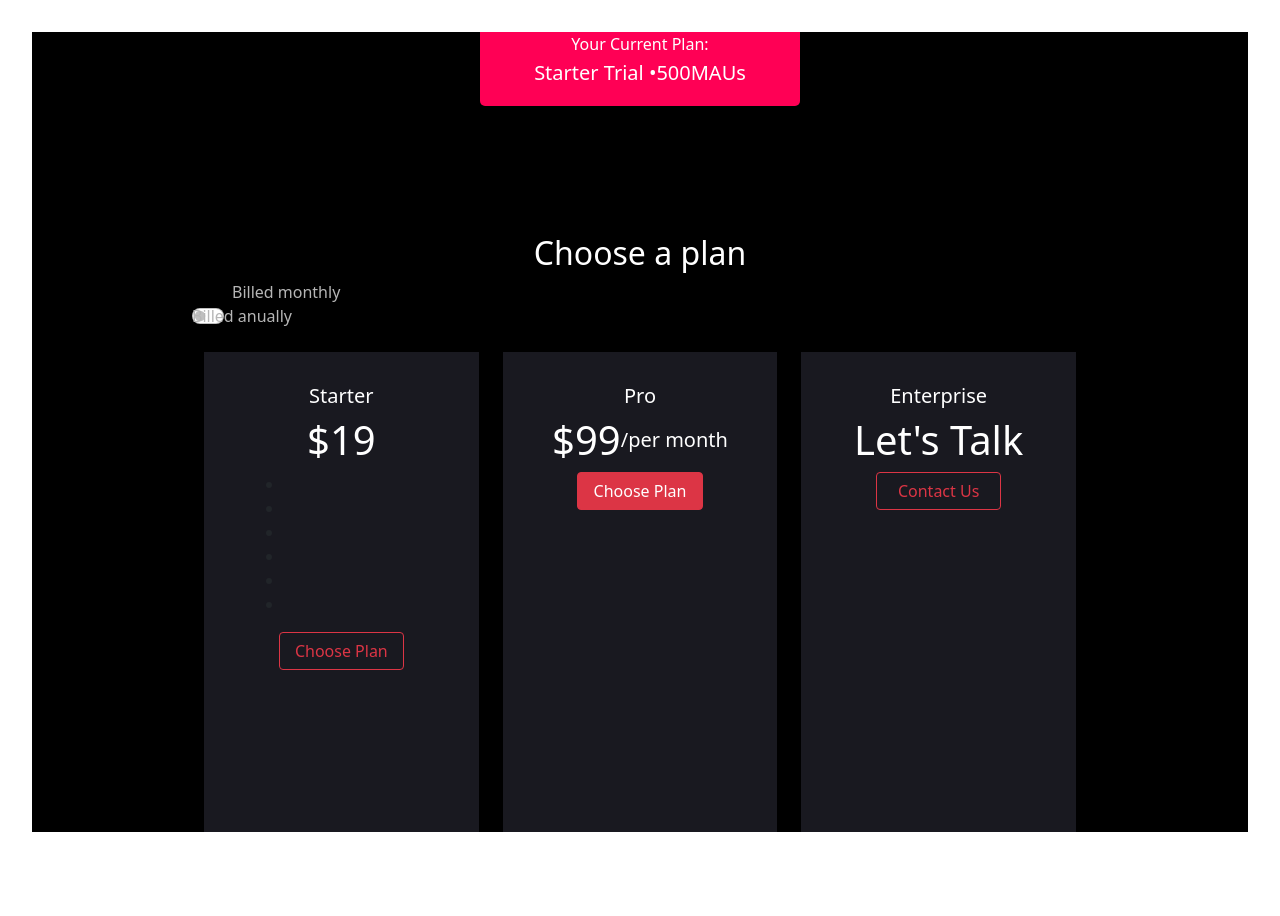
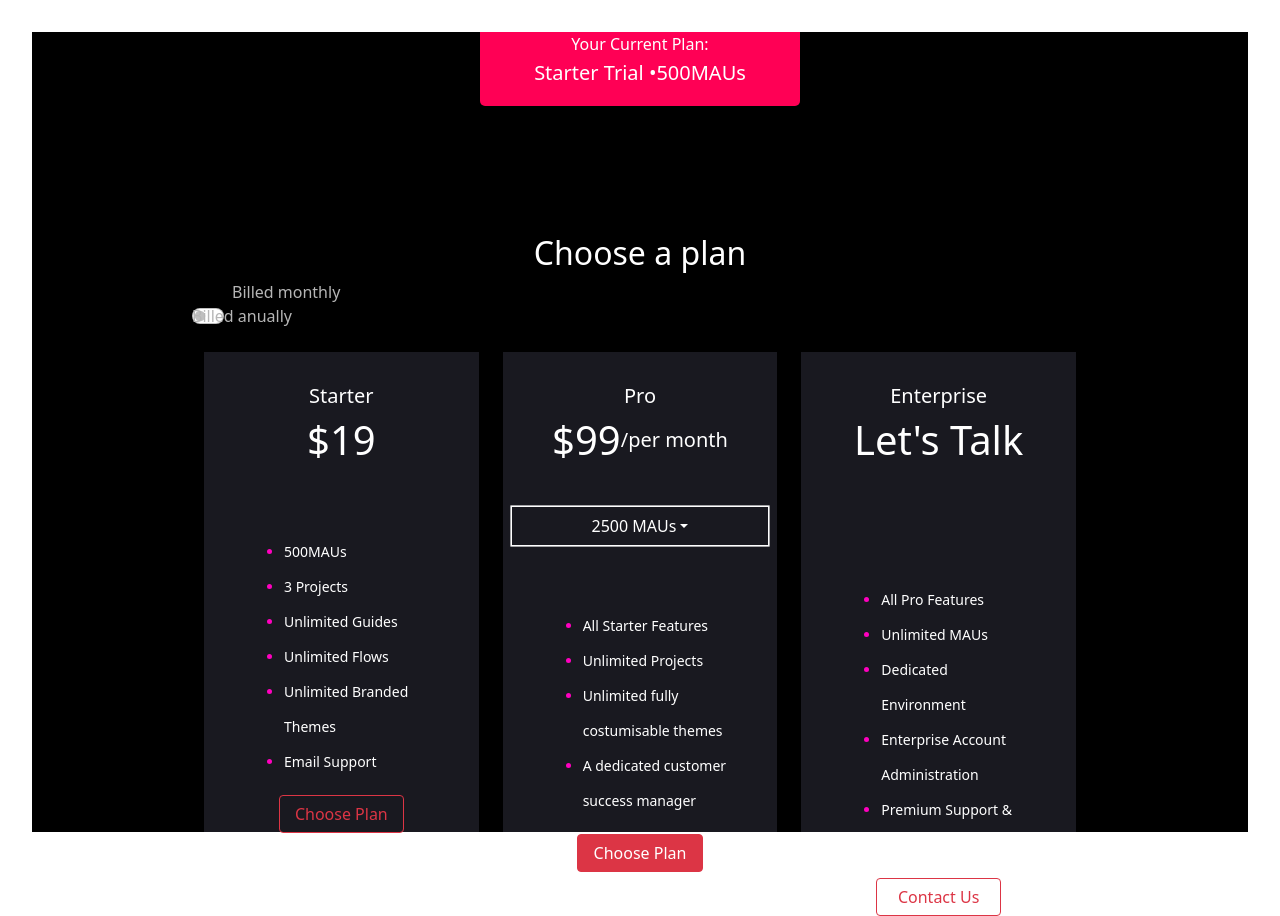
Before and after one commit to lalitjakhar/testing, a Next.js app: page / in a window 1280 px wide. Before the commit the page ends 864 px from the top, so only its background shows below. Built offline with nearby package versions, Linux system fonts and the light colour scheme.

Commit message:
initial commit

```diff
--- a/src/pages/index.js
+++ b/src/pages/index.js
@@ -38,12 +38,12 @@ export default function Home() {
                   </div>
                   <div className={styles.membership_list_contents}>
                     <ul>
-                      <li></li>
-                      <li></li>
-                      <li></li>
-                      <li></li>
-                      <li></li>
-                      <li></li>
+                      <li>500MAUs</li>
+                      <li>3 Projects</li>
+                      <li>Unlimited Guides</li>
+                      <li>Unlimited Flows</li>
+                      <li>Unlimited Branded Themes</li>
+                      <li>Email Support</li>
                     </ul>
                   </div>
                   <div className={styles.membership_button_content}>
@@ -57,6 +57,25 @@ export default function Home() {
                     <h5>Pro</h5>
                     <h1>$99 <span>/per month</span></h1>
                   </div>
+                  <div className={styles.membership_card_drop}>
+                    <div class="btn-group">
+                      <button type="button" class="btn dropdown-toggle" data-bs-toggle="dropdown" aria-expanded="false">
+                        2500 MAUs
+                      </button>
+                      <ul className={`${styles.drop_show_body} dropdown-menu`}>
+                        <li><a class="dropdown-item" href="#">Action</a></li>
+                        <li><a class="dropdown-item" href="#">Another action</a></li>
+                      </ul>
+                    </div>
+                  </div>
+                  <div className={styles.membership_list_contents}>
+                    <ul>
+                      <li>All Starter Features</li>
+                      <li>Unlimited Projects</li>
+                      <li>Unlimited fully costumisable themes</li>
+                      <li>A dedicated customer success manager</li>
+                    </ul>
+                  </div>
                   <div className={styles.membership_button_content}>
                     <button type="button" class="btn btn-danger">Choose Plan</button>
                   </div>
@@ -64,9 +83,18 @@ export default function Home() {
               </div>
               <div className="col-4">
                 <div className={styles.membership_card_body}>
-                  <div className={styles.membership_body_content}>
+                  <div className={`${styles.membership_body_content} pb-5`}>
                     <h5>Enterprise</h5>
                     <h1>Let's Talk</h1>
+                  </div>
+                  <div className={styles.membership_list_contents}>
+                    <ul>
+                      <li>All Pro Features</li>
+                      <li>Unlimited MAUs</li>
+                      <li>Dedicated Environment</li>
+                      <li>Enterprise Account Administration</li>
+                      <li>Premium Support & Services</li>
+                    </ul>
                   </div>
                   <div className={styles.membership_button_content}>
                     <button type="button" class="btn btn-outline-danger">Contact Us</button>
--- a/src/styles/Home.module.css
+++ b/src/styles/Home.module.css
@@ -57,7 +57,7 @@
 .membership_card_body{
   background-color: #191920;
   height: 30rem;
-  padding: 2rem 3rem;
+  padding: 2rem 3rem 1rem 3rem;
 }
 .membership_body_content h5{
   display: flex;
@@ -78,6 +78,39 @@
   display: flex;
   justify-content: center;
 }
-.membership_button_content button{
+.membership_button_content>button{
   width: 70%;
 }
+.membership_button_content>button:focus{
+  box-shadow: none;
+}
+.membership_button_content>button:hover{
+  color: #ffffff;
+  box-shadow: none;
+}
+.membership_list_contents{
+  padding-top: 3.9rem;
+}
+.drop_show_body{
+  min-width: 100%;
+}
+.membership_list_contents li{
+  color: #ffffff;
+  line-height: 35px;
+  font-size: 14px;
+}
+.membership_list_contents li::marker {
+  color: rgb(255, 0, 191);
+}
+.membership_card_drop{
+  display: flex;
+  justify-content: center;
+  margin-top: 2.7rem;
+}
+.membership_card_drop button{
+  width: 16rem;
+  color: #ffffff;
+  background: none;
+  box-shadow: 0 0 0 0.1rem  #ffffff;
+  border-radius: 0%;
+}
```
